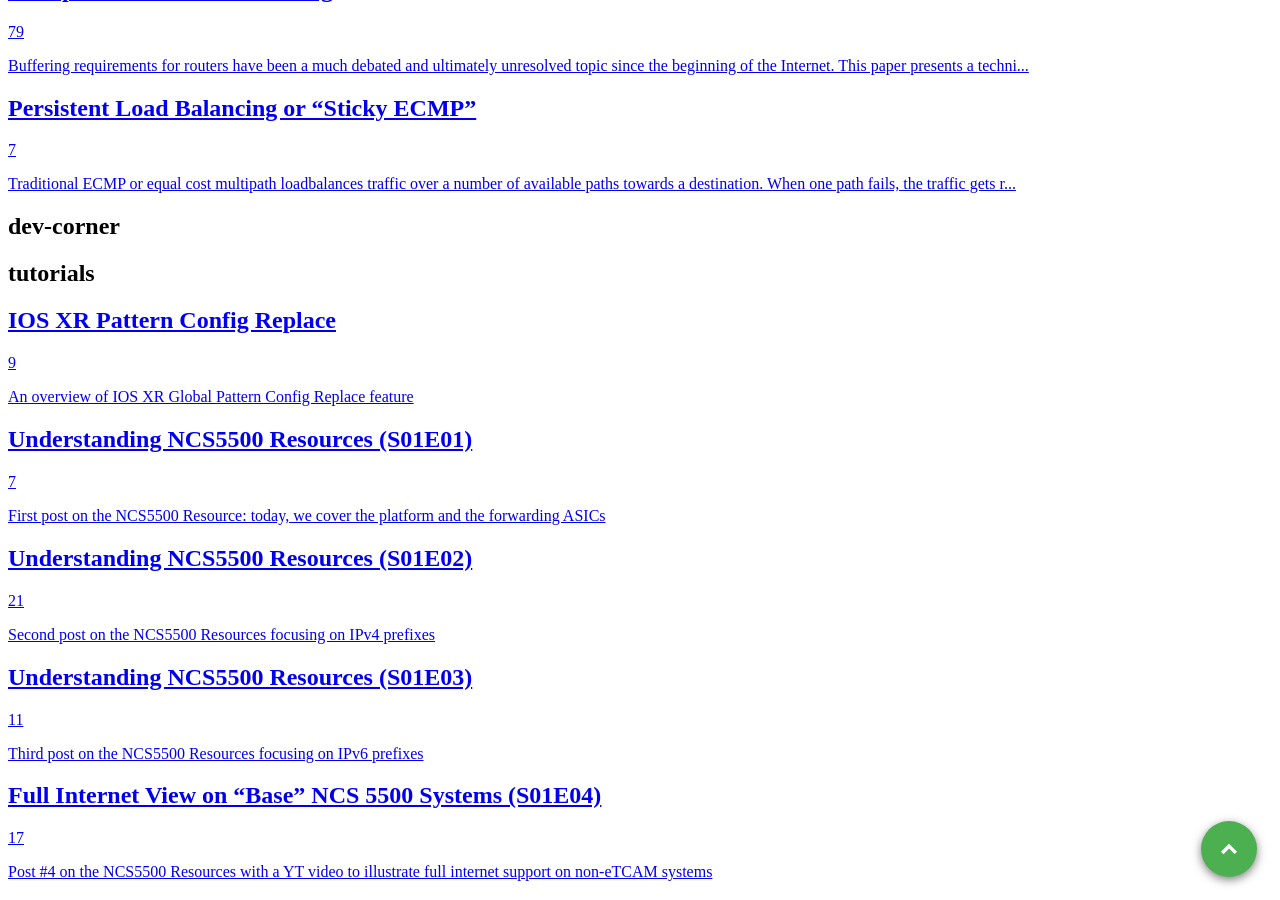
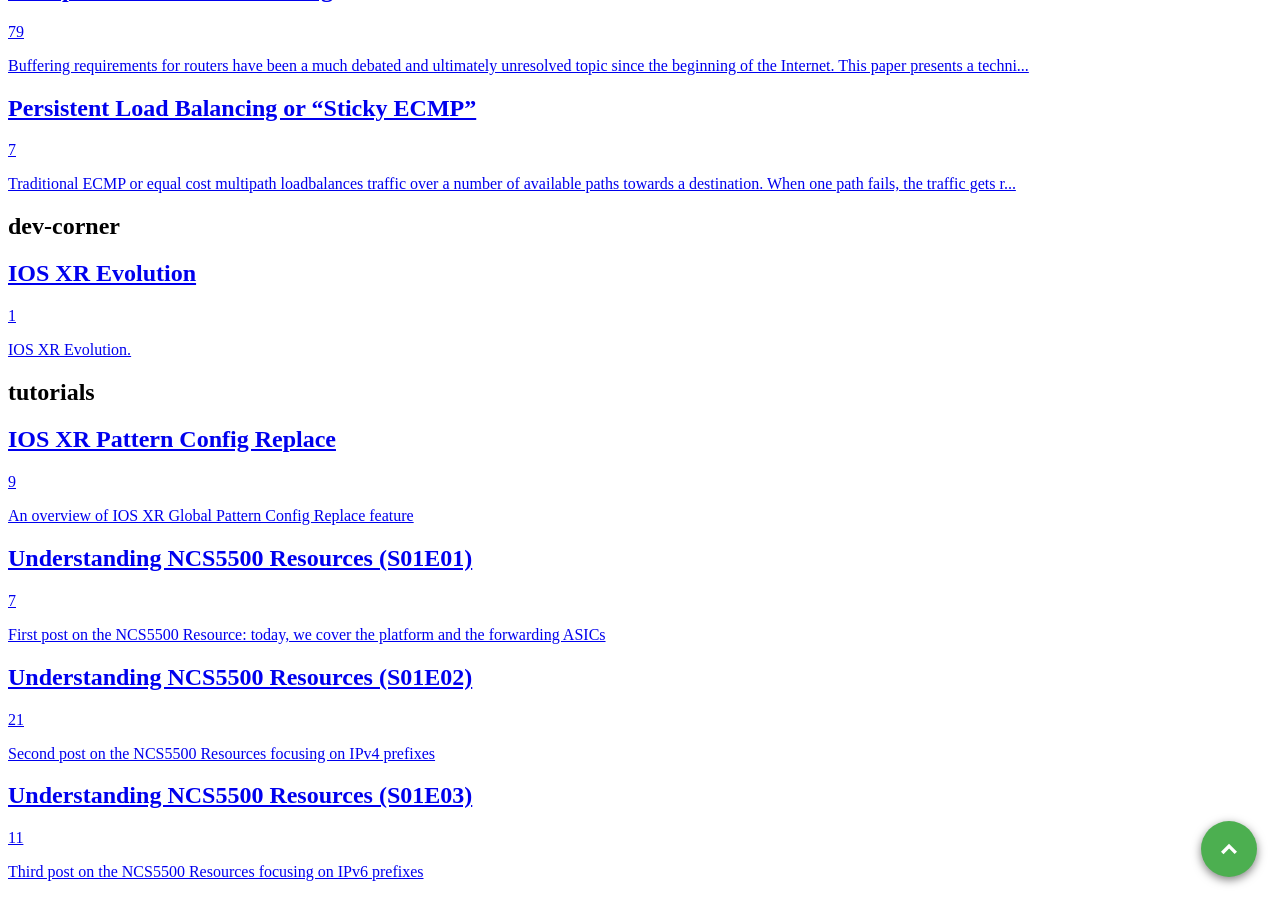
Before and after one commit to xrdocs/cloud-scale-networking, a Jekyll site: the page built from _pages/sitemap.md, in a window 1280 px wide and 900 px high, scrolled down 966 px. Built offline with Jekyll 4.4.1, drawn with Linux system fonts in a browser that asks for light colours; some of the changed lines change nothing that is shown.

Commit message:
Update 2018-12-03-ios-xr-evolution.md

```diff
--- a/_dev-corner/2018-12-03-ios-xr-evolution.md
+++ b/_dev-corner/2018-12-03-ios-xr-evolution.md
@@ -1,20 +1,13 @@
 ---
-published: false
+published: true
 date: '2018-12-03 10:23 -0800'
 title: IOS XR Evolution
----
----
-published: true
-date: '2018-03-08 19:33 +0200'
-title: IOS XR Evolution
+position: top
+excerpt: '  IOS XR Evolution.'
 author: Jag Tangirala
-excerpt: >-
-  IOS XR Evolution.
 tags:
-  - IOS-XR
-  - Cisco
-
-position: top
+  - iosxr
+  - cisco
 ---
 
 {% include toc %}
```
